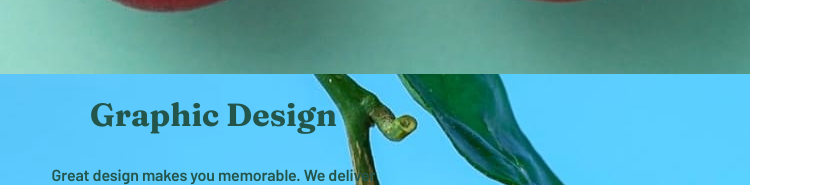
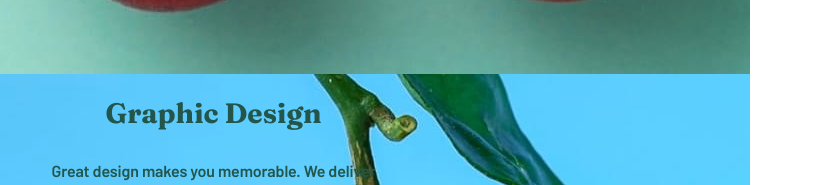
Before and after one commit to XavierVelasquezSoto/Web-Responsive, a plain HTML site: page index.html in a window 1280 px wide. Shown: the part 3421-3606 px from the top of the page, without its empty margins (0-813 px from the left). Drawn offline with Linux system fonts and the light colour scheme.

Commit message:
Update index.html

```diff
--- a/index.html
+++ b/index.html
@@ -97,7 +97,7 @@
             alt=""
           />
           <div class="position-article box-5-text">
-            <h2 class="subtitle">Graphic Design</h2>
+            <h2 class="subtitle subtitle-size">Graphic Design</h2>
             <span class="information information-color-cherry"
               >Great design makes you memorable. We deliver artwork that
               underscores your brand message and captures potential clients’
```
